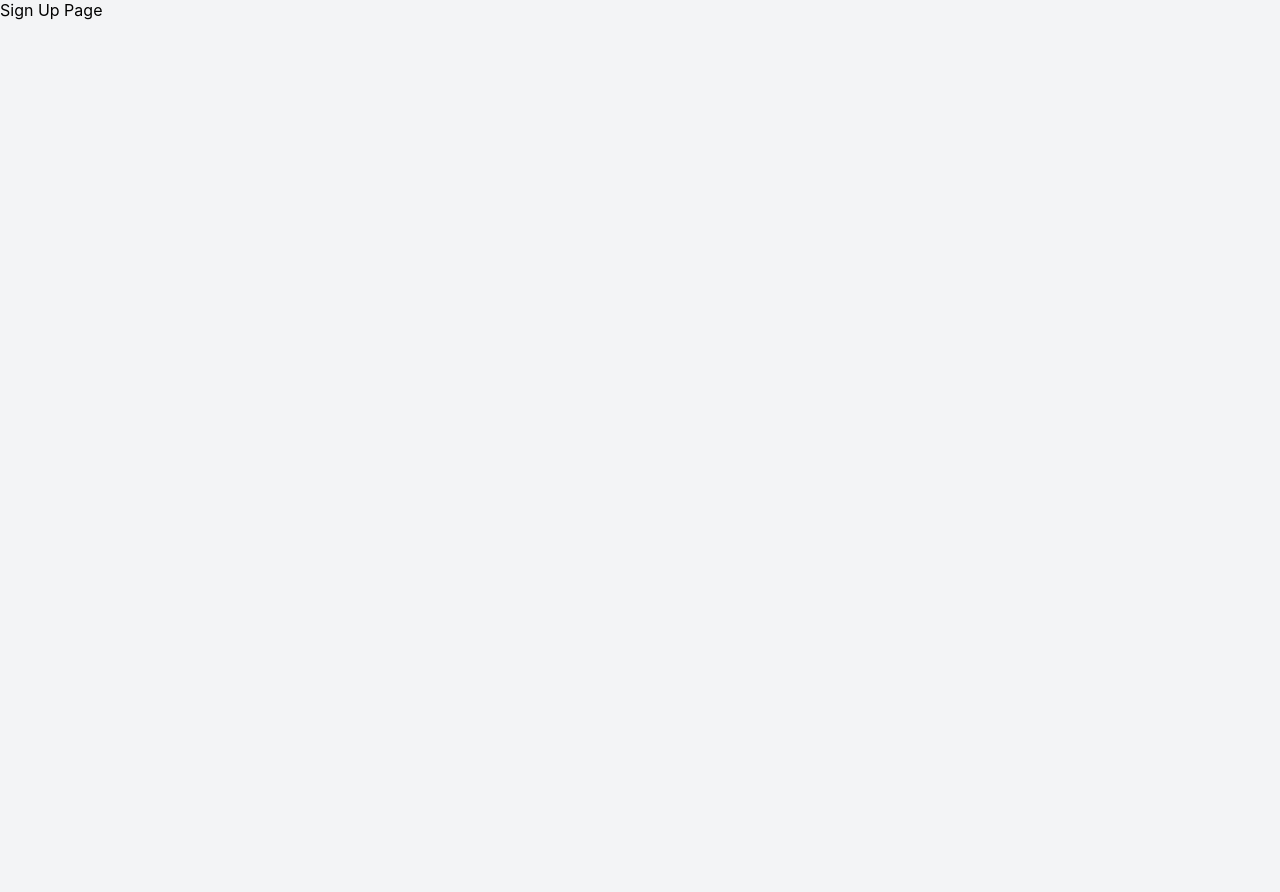
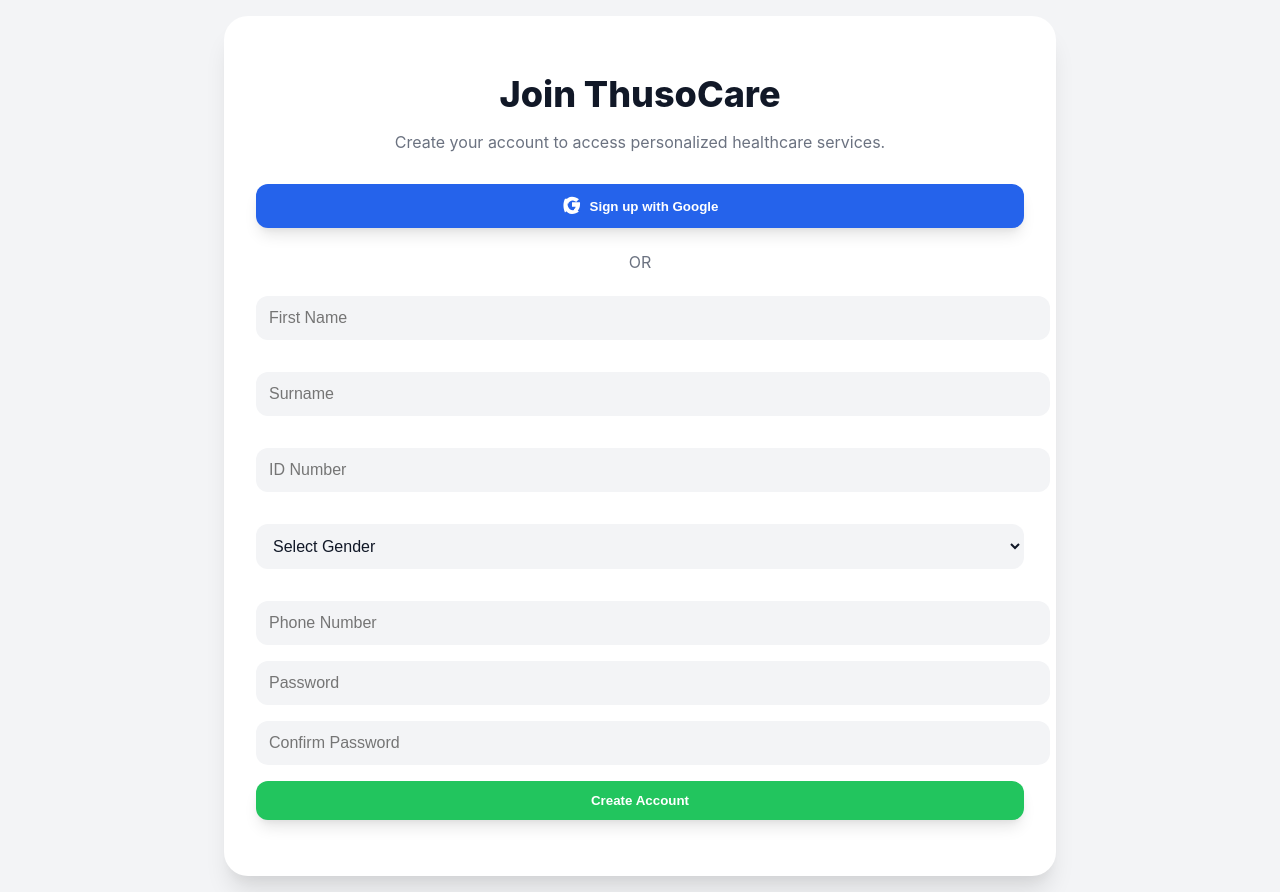
Before and after one commit to Git-Merchants/ThusoCare, a React (Create React App) app in the folder thusocare/: page /signup in a window 1280 px wide. Before the commit the page ends 800 px from the top, so only its background shows below. Built offline with nearby package versions, Linux system fonts and the light colour scheme.

Commit message:
Added Sign up Page

```diff
--- a/thusocare/src/App.js
+++ b/thusocare/src/App.js
@@ -2,13 +2,13 @@ import React from 'react';
 import { BrowserRouter as Router, Route, Routes, Navigate } from 'react-router-dom';
 import LandingPage from './Pages/Landing.jsx'; // Corrected path
 import LoginPage from './Pages/Login.jsx'; // Corrected path
+import SignUp from './Pages/Signup.jsx';
 import './App.css'; // Import your global CSS
 
 // Placeholder components to prevent errors
 const AuthLayout = ({ children }) =>
     <div className="auth-layout">{children}</div>;
-const SignUp = () =>
-    <div>Sign Up Page</div>;
+
 const ProfileForm = () =>
     <div>Profile Form Page</div>;
 
--- /dev/null
+++ b/thusocare/src/Pages/Signup.jsx
@@ -0,0 +1,168 @@
+
+
+import React, { useState, useEffect } from 'react';
+import '../Styling/Signup.css';
+
+
+
+// The main application component
+const App = () => {
+  // State for form fields
+  const [firstName, setFirstName] = useState('');
+  const [surname, setSurname] = useState('');
+  const [idNumber, setIdNumber] = useState('');
+  const [gender, setGender] = useState('');
+  const [phone, setPhone] = useState('');
+  const [password, setPassword] = useState('');
+  const [confirmPassword, setConfirmPassword] = useState('');
+
+
+
+  // Initialize Supabase
+  useEffect(() => {
+
+  }, []);
+
+  // Handle form submission with Supabase
+  const handleSubmit = async (e) => {
+
+
+  };
+
+  // Handle Google Login with Supabase
+  const handleGoogleLogin = async () => {
+
+  };
+
+  return (
+    <div className="main-container">
+      <div className="card-container">
+        <div className="header-section">
+          <h1 className="title">Join ThusoCare</h1>
+          <p className="subtitle">Create your account to access personalized healthcare services.</p>
+        </div>
+
+
+
+        {/* Google Login Button */}
+        <button
+          onClick={handleGoogleLogin}
+          className="button google-btn"
+        >
+          <svg style={{ marginRight: '0.5rem' }} xmlns="http://www.w3.org/2000/svg" width="20" height="20" viewBox="0 0 24 24" fill="currentColor" aria-hidden="true" role="img">
+            <path d="M12.0001 9.27838V12.9238H16.3335C16.1423 14.1678 15.4216 15.2289 14.3644 15.9392V18.6672H18.067C20.3703 16.5165 21.6668 13.4111 21.6668 9.27838C21.6668 8.65349 21.614 8.04944 21.5033 7.45688H12.0001V9.27838Z" fill="#FFFFFF"></path>
+            <path d="M12.0001 21.6667C15.2536 21.6667 18.067 20.6121 20.2678 18.6675L16.5647 15.9395C15.5225 16.6346 14.2858 17.0396 12.9998 17.0396C10.3664 17.0396 8.11584 15.2755 7.29178 12.9238H3.58866V15.7511C5.39763 19.3361 8.52735 21.6667 12.0001 21.6667Z" fill="#FFFFFF"></path>
+            <path d="M7.29168 12.9238C6.91898 11.8596 6.72251 10.7416 6.72251 9.58334C6.72251 8.42502 6.91898 7.30704 7.29168 6.24285V3.41504H3.58866C2.39999 5.86475 1.72253 8.62933 1.72253 11.5417C1.72253 14.454 2.39999 17.2186 3.58866 19.6683L7.29168 16.8405V12.9238Z" fill="#FFFFFF"></path>
+            <path d="M12.0001 5.41666C13.8443 5.41666 15.5398 6.06454 16.8926 7.24157L20.3015 3.83269C18.0673 1.95662 15.2539 0.83332 12.0001 0.83332C8.52735 0.83332 5.39763 3.16391 3.58866 6.74895L7.29168 9.57616C8.11584 7.22449 10.3664 5.4604 12.9998 5.4604H13.0001L12.0001 5.41666Z" fill="#FFFFFF"></path>
+          </svg>
+          Sign up with Google
+        </button>
+
+        <div className="divider">
+          <span className="divider-span">OR</span>
+        </div>
+
+        {/* Sign-up Form */}
+        <form onSubmit={handleSubmit}>
+          {/* Name and Surname */}
+          <div className="form-grid">
+            <div className="input-group">
+              <input
+                type="text"
+                placeholder="First Name"
+                value={firstName}
+                onChange={(e) => setFirstName(e.target.value)}
+                className="input-field"
+                required
+              />
+            </div>
+            <div className="input-group">
+              <input
+                type="text"
+                placeholder="Surname"
+                value={surname}
+                onChange={(e) => setSurname(e.target.value)}
+                className="input-field"
+                required
+              />
+            </div>
+          </div>
+
+          {/* ID Number and Gender */}
+          <div className="form-grid">
+            <div className="input-group">
+              <input
+                type="text"
+                placeholder="ID Number"
+                value={idNumber}
+                onChange={(e) => setIdNumber(e.target.value)}
+                className="input-field"
+                required
+              />
+            </div>
+            <div className="input-group">
+              <select
+                value={gender}
+                onChange={(e) => setGender(e.target.value)}
+                className="input-field"
+                required
+              >
+                <option value="" disabled>Select Gender</option>
+                <option value="male">Male</option>
+                <option value="female">Female</option>
+              </select>
+            </div>
+          </div>
+
+          {/* Phone Number */}
+          <div className="input-group">
+            <input
+              type="tel"
+              placeholder="Phone Number"
+              value={phone}
+              onChange={(e) => setPhone(e.target.value)}
+              className="input-field"
+              required
+            />
+          </div>
+
+          {/* Password */}
+          <div className="input-group">
+            <input
+              type="password"
+              placeholder="Password"
+              value={password}
+              onChange={(e) => setPassword(e.target.value)}
+              className="input-field"
+              required
+            />
+          </div>
+            {/* Confirm Password */}
+            <div className="input-group">
+              <input
+                type="password"
+                placeholder="Confirm Password"
+                value={confirmPassword}
+                onChange={(e) => setConfirmPassword(e.target.value)}
+                className="input-field"
+                required
+              />
+            </div>
+
+          {/* Submit Button */}
+          <button
+            type="submit"
+            className="button signup-btn"
+          >
+            Create Account
+          </button>
+        </form>
+
+
+      </div>
+    </div>
+  );
+
+};
+
+export default App;
--- /dev/null
+++ b/thusocare/src/Styling/Signup.css
@@ -0,0 +1,172 @@
+/* =========================
+   Light & Dark Theme Colors
+   ========================= */
+:root {
+  --bg-light: #f3f4f6;
+  --card-bg-light: #ffffff;
+  --text-primary-light: #111827;
+  --text-secondary-light: #6b7280;
+  --border-light: #d1d5db;
+  --blue-600: #2563eb;
+  --blue-700: #1d4ed8;
+  --green-500: #22c55e;
+  --green-600: #16a34a;
+  --blue-100: #dbeafe;
+  --blue-800: #1e40af;
+}
+
+[data-theme="dark"] {
+  --bg-light: #111827;
+  --card-bg-light: #1f2937;
+  --text-primary-light: #ffffff;
+  --text-secondary-light: #9ca3af;
+  --border-light: #4b5563;
+}
+
+/* =========================
+   Layout
+   ========================= */
+.main-container {
+  min-height: 100vh;
+  display: flex;
+  align-items: center;
+  justify-content: center;
+  padding: 1rem;
+  background-color: var(--bg-light);
+  color: var(--text-primary-light);
+}
+
+.card-container {
+  background-color: var(--card-bg-light);
+  padding: 2rem;
+  border-radius: 1.5rem;
+  box-shadow: 0 20px 25px -5px rgba(0, 0, 0, 0.1),
+              0 10px 10px -5px rgba(0, 0, 0, 0.04);
+  width: 100%;
+  max-width: 48rem;
+}
+
+/* =========================
+   Header
+   ========================= */
+.header-section {
+  text-align: center;
+  margin-bottom: 2rem;
+}
+
+.title {
+  font-size: 2.25rem;
+  font-weight: 800;
+  color: var(--text-primary-light);
+  margin-bottom: 0.5rem;
+}
+
+.subtitle {
+  color: var(--text-secondary-light);
+}
+
+/* =========================
+   User ID
+   ========================= */
+.user-id-display {
+  margin-bottom: 1rem;
+  text-align: center;
+  font-size: 0.875rem;
+  color: var(--text-secondary-light);
+  padding: 0.5rem;
+  background-color: var(--bg-light);
+  border-radius: 0.5rem;
+  word-wrap: break-word;
+}
+
+.user-id {
+  font-family: monospace;
+  font-size: 0.75rem;
+}
+
+/* =========================
+   Buttons
+   ========================= */
+.button {
+  width: 100%;
+  display: flex;
+  align-items: center;
+  justify-content: center;
+  font-weight: 700;
+  padding: 0.75rem 1.5rem;
+  border-radius: 0.75rem;
+  box-shadow: 0 10px 15px -3px rgba(0, 0, 0, 0.1),
+              0 4px 6px -2px rgba(0, 0, 0, 0.05);
+  transition: all 0.3s ease-in-out;
+  transform: scale(1);
+  border: none;
+  cursor: pointer;
+  margin-bottom: 1.5rem;
+}
+
+.button.google-btn {
+  background-color: var(--blue-600);
+  color: white;
+}
+
+.button.signup-btn {
+  background-color: var(--green-500);
+  color: white;
+}
+
+/* =========================
+   Divider
+   ========================= */
+.divider {
+  display: flex;
+  align-items: center;
+  justify-content: center;
+  margin: 1.5rem 0;
+  color: var(--text-secondary-light);
+}
+
+.divider span {
+  margin: 0 1rem;
+}
+
+/* =========================
+   Form Inputs
+   ========================= */
+.form-grid {
+  display: grid;
+  grid-template-columns: 1fr;
+  gap: 1rem;
+  margin-bottom: 1rem;
+}
+
+.input-group {
+  position: relative;
+  margin-bottom: 1rem;
+}
+
+.input-field {
+  width: 100%;
+  padding: 0.75rem;
+  border-radius: 0.75rem;
+  background-color: var(--bg-light);
+  border: 1px solid transparent;
+  transition: border-color 0.2s;
+  color: var(--text-primary-light);
+}
+
+.input-field:focus {
+  border-color: var(--blue-600);
+  outline: none;
+}
+
+/* =========================
+   Message Box
+   ========================= */
+.message-box {
+  margin-top: 1.5rem;
+  padding: 1rem;
+  text-align: center;
+  border-radius: 0.75rem;
+  background-color: var(--blue-100);
+  color: var(--blue-800);
+}
```
